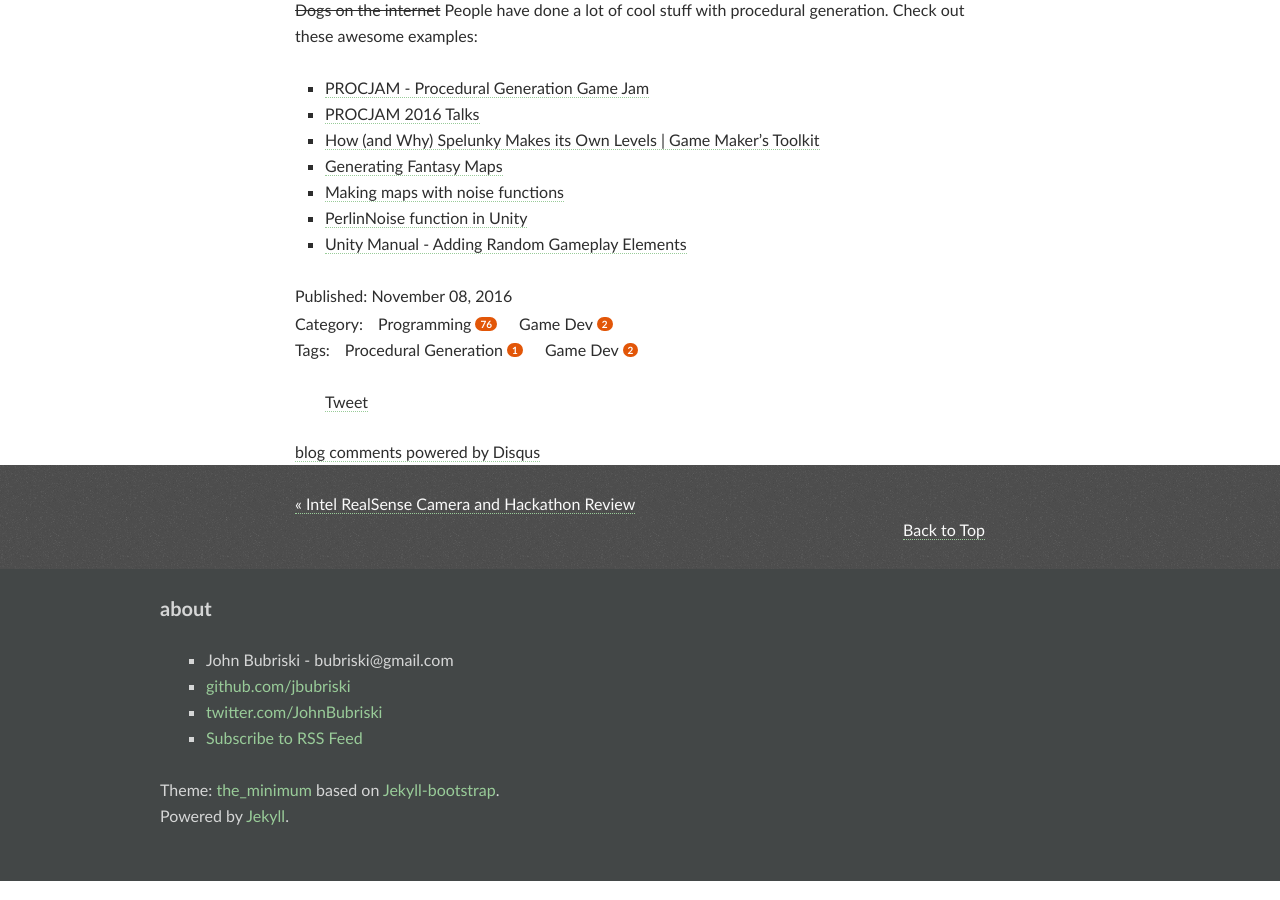
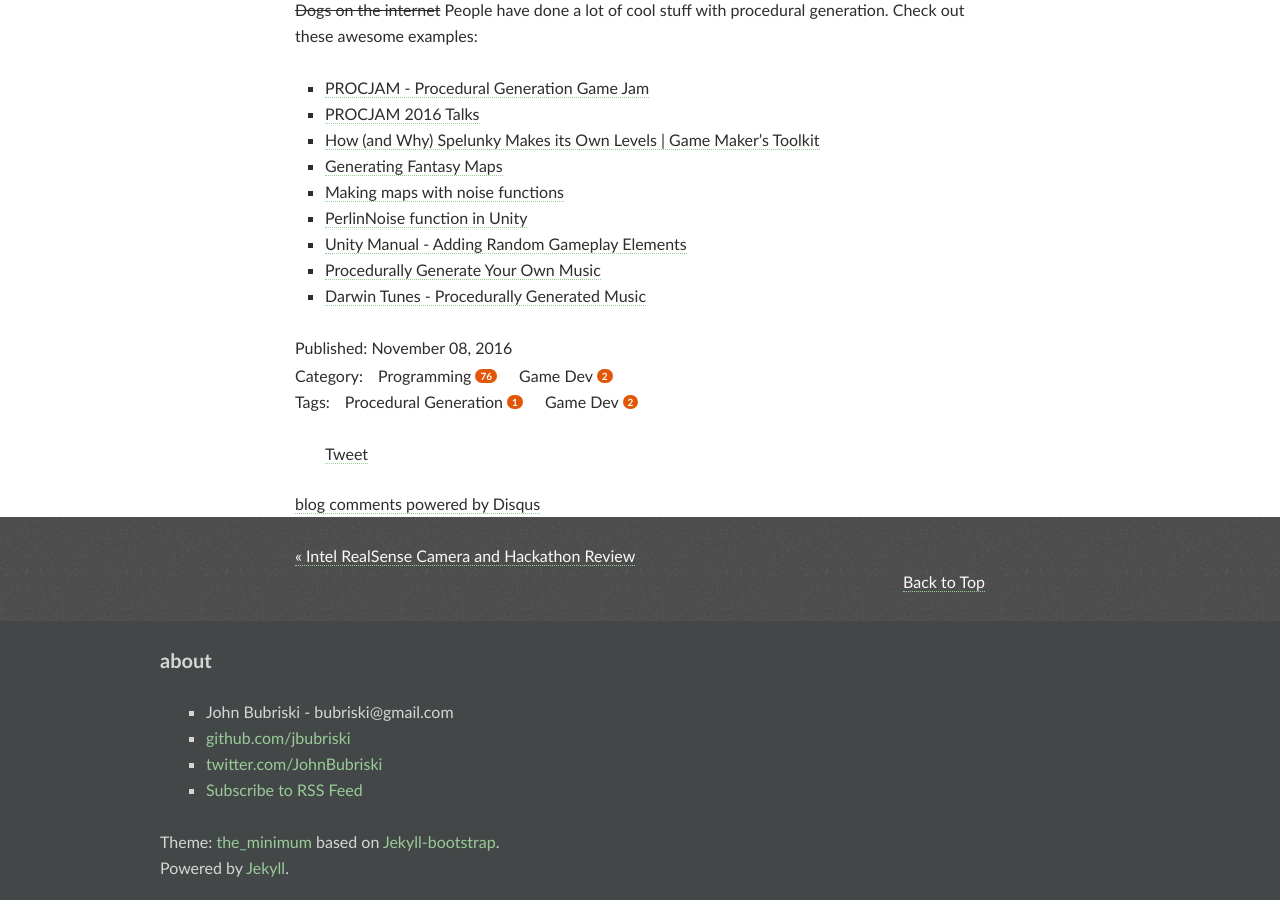
Before and after one commit to jbubriski/jbubriski.github.com, a Jekyll site: the page built from _posts/2016-11-08-procedural-generation-101-for-games.md, in a window 1280 px wide and 900 px high, scrolled down 6737 px. Built offline with Jekyll 4.4.1, drawn with Linux system fonts in a browser that asks for light colours; a script that is not in the unit is left out; comment, search, counter and statistics services are not loaded.

Commit message:
Adds proc gen music links

```diff
--- a/_posts/2016-11-08-procedural-generation-101-for-games.md
+++ b/_posts/2016-11-08-procedural-generation-101-for-games.md
@@ -181,3 +181,5 @@
 - [Making maps with noise functions](http://www.redblobgames.com/maps/terrain-from-noise/)
 - [PerlinNoise function in Unity](https://docs.unity3d.com/ScriptReference/Mathf.PerlinNoise.html)
 - [Unity Manual - Adding Random Gameplay Elements](https://docs.unity3d.com/Manual/RandomNumbers.html)
+- [Procedurally Generate Your Own Music](http://abundant-music.com/)
+- [Darwin Tunes - Procedurally Generated Music](http://darwintunes.org/welcome)
```
